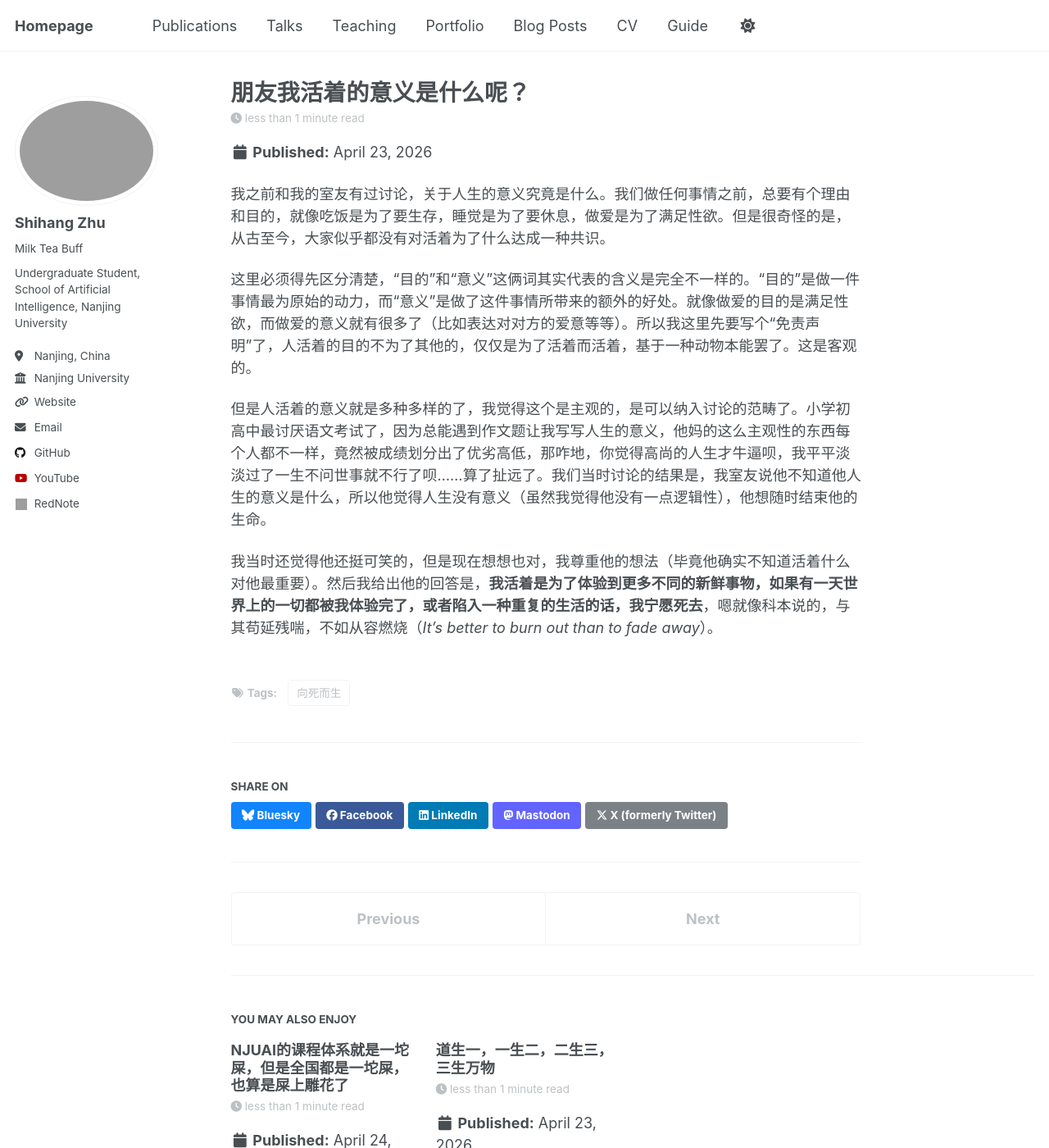
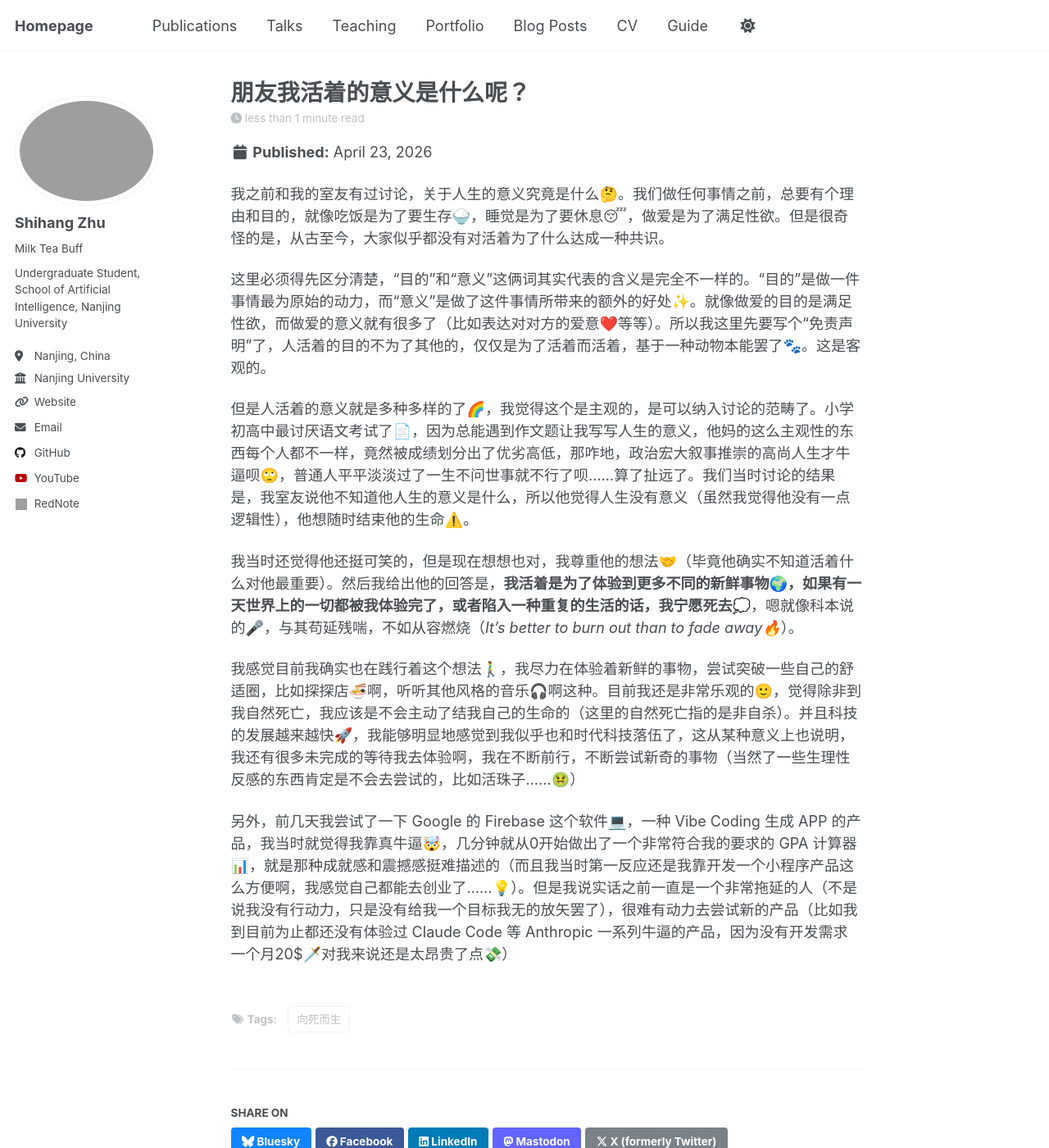
Before and after one commit to edzee3000/edzee3000.github.io, a Jekyll site: the page built from _posts/2026-04-23-blog-post-2.md, in a window 1280 px wide and 1400 px high. Shown: the whole window at 82% size. Built offline with Jekyll 4.4.1, drawn with Linux system fonts in a browser that asks for light colours; a script that is not in the unit is left out; grey boxes are pictures that could not be loaded.

Commit message:
Revise blog post on life's meaning with personal insights
Updated the blog post with additional thoughts and emojis to enhance engagement and express personal reflections on the meaning of life.

```diff
--- a/_posts/2026-04-23-blog-post-2.md
+++ b/_posts/2026-04-23-blog-post-2.md
@@ -6,10 +6,16 @@ tags:
   - 向死而生
 ---
 
-我之前和我的室友有过讨论，关于人生的意义究竟是什么。我们做任何事情之前，总要有个理由和目的，就像吃饭是为了要生存，睡觉是为了要休息，做爱是为了满足性欲。但是很奇怪的是，从古至今，大家似乎都没有对活着为了什么达成一种共识。
 
-这里必须得先区分清楚，“目的”和“意义”这俩词其实代表的含义是完全不一样的。“目的”是做一件事情最为原始的动力，而“意义”是做了这件事情所带来的额外的好处。就像做爱的目的是满足性欲，而做爱的意义就有很多了（比如表达对对方的爱意等等）。所以我这里先要写个“免责声明”了，人活着的目的不为了其他的，仅仅是为了活着而活着，基于一种动物本能罢了。这是客观的。
 
-但是人活着的意义就是多种多样的了，我觉得这个是主观的，是可以纳入讨论的范畴了。小学初高中最讨厌语文考试了，因为总能遇到作文题让我写写人生的意义，他妈的这么主观性的东西每个人都不一样，竟然被成绩划分出了优劣高低，那咋地，你觉得高尚的人生才牛逼呗，我平平淡淡过了一生不问世事就不行了呗……算了扯远了。我们当时讨论的结果是，我室友说他不知道他人生的意义是什么，所以他觉得人生没有意义（虽然我觉得他没有一点逻辑性），他想随时结束他的生命。
+我之前和我的室友有过讨论，关于人生的意义究竟是什么🤔。我们做任何事情之前，总要有个理由和目的，就像吃饭是为了要生存🍚，睡觉是为了要休息😴，做爱是为了满足性欲。但是很奇怪的是，从古至今，大家似乎都没有对活着为了什么达成一种共识。
 
-我当时还觉得他还挺可笑的，但是现在想想也对，我尊重他的想法（毕竟他确实不知道活着什么对他最重要）。然后我给出他的回答是，**我活着是为了体验到更多不同的新鲜事物，如果有一天世界上的一切都被我体验完了，或者陷入一种重复的生活的话，我宁愿死去**，嗯就像科本说的，与其苟延残喘，不如从容燃烧（*It's better to burn out than to fade away*）。
+这里必须得先区分清楚，“目的”和“意义”这俩词其实代表的含义是完全不一样的。“目的”是做一件事情最为原始的动力，而“意义”是做了这件事情所带来的额外的好处✨。就像做爱的目的是满足性欲，而做爱的意义就有很多了（比如表达对对方的爱意❤️等等）。所以我这里先要写个“免责声明”了，人活着的目的不为了其他的，仅仅是为了活着而活着，基于一种动物本能罢了🐾。这是客观的。
+
+但是人活着的意义就是多种多样的了🌈，我觉得这个是主观的，是可以纳入讨论的范畴了。小学初高中最讨厌语文考试了📄，因为总能遇到作文题让我写写人生的意义，他妈的这么主观性的东西每个人都不一样，竟然被成绩划分出了优劣高低，那咋地，政治宏大叙事推崇的高尚人生才牛逼呗🙄，普通人平平淡淡过了一生不问世事就不行了呗……算了扯远了。我们当时讨论的结果是，我室友说他不知道他人生的意义是什么，所以他觉得人生没有意义（虽然我觉得他没有一点逻辑性），他想随时结束他的生命⚠️。
+
+我当时还觉得他还挺可笑的，但是现在想想也对，我尊重他的想法🤝（毕竟他确实不知道活着什么对他最重要）。然后我给出他的回答是，**我活着是为了体验到更多不同的新鲜事物🌍，如果有一天世界上的一切都被我体验完了，或者陷入一种重复的生活的话，我宁愿死去💭**，嗯就像科本说的🎤，与其苟延残喘，不如从容燃烧（*It's better to burn out than to fade away🔥*）。
+
+我感觉目前我确实也在践行着这个想法🚶‍♂️，我尽力在体验着新鲜的事物，尝试突破一些自己的舒适圈，比如探探店🍜啊，听听其他风格的音乐🎧啊这种。目前我还是非常乐观的🙂，觉得除非到我自然死亡，我应该是不会主动了结我自己的生命的（这里的自然死亡指的是非自杀）。并且科技的发展越来越快🚀，我能够明显地感觉到我似乎也和时代科技落伍了，这从某种意义上也说明，我还有很多未完成的等待我去体验啊，我在不断前行，不断尝试新奇的事物（当然了一些生理性反感的东西肯定是不会去尝试的，比如活珠子……🤢）
+
+另外，前几天我尝试了一下 Google 的 Firebase 这个软件💻，一种 Vibe Coding 生成 APP 的产品，我当时就觉得我靠真牛逼🤯，几分钟就从0开始做出了一个非常符合我的要求的 GPA 计算器📊，就是那种成就感和震撼感挺难描述的（而且我当时第一反应还是我靠开发一个小程序产品这么方便啊，我感觉自己都能去创业了……💡）。但是我说实话之前一直是一个非常拖延的人（不是说我没有行动力，只是没有给我一个目标我无的放矢罢了），很难有动力去尝试新的产品（比如我到目前为止都还没有体验过 Claude Code 等 Anthropic 一系列牛逼的产品，因为没有开发需求一个月20$🗡️对我来说还是太昂贵了点💸）
```
